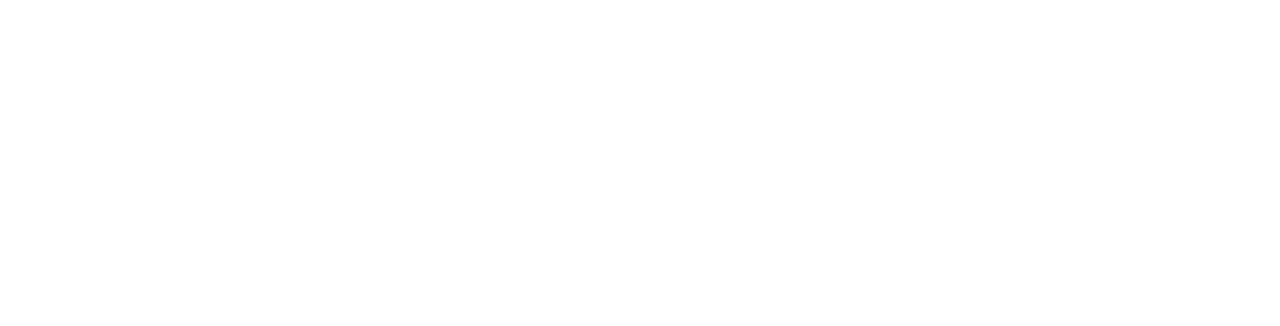
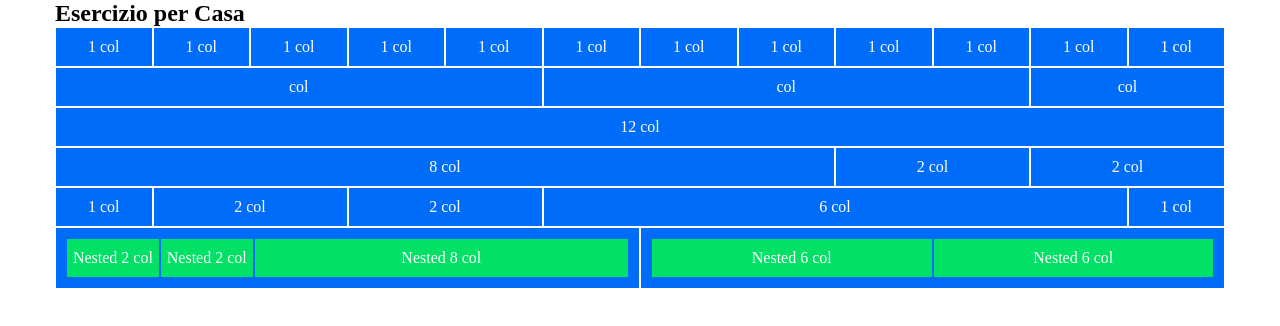
Before and after one commit to xgiuseppevetrano/html-css-12bool, a plain HTML site: page index.html in a window 1280 px wide. Drawn offline with Linux system fonts and the light colour scheme.

Commit message:
first part

```diff
--- a/css/12bool.css
+++ b/css/12bool.css
@@ -0,0 +1,133 @@
+/* RESET */
+* {
+    margin: 0;
+    padding: 0;
+    box-sizing: border-box;
+}
+
+/* CONTAINERS */
+.container {
+    max-width: 1170px;
+    margin: auto;
+}
+
+.row {
+    display: flex;
+    flex-wrap: wrap;
+}
+
+/* COLUMNS */
+.col {
+    flex-grow: 1;
+    flex-basis: 0;
+    max-width: 100%;
+}
+
+.col-1 {
+    flex: 0 0 calc(100% / 12 * 1);
+    max-width: calc(100% / 12 * 1);
+}
+
+.col-2 {
+    flex: 0 0 calc(100% / 12 * 2);
+    max-width: calc(100% / 12 * 2);
+}
+
+.col-3 {
+    flex: 0 0 calc(100% / 12 * 3);
+    max-width: calc(100% / 12 * 3);
+}
+
+.col-4 {
+    flex: 0 0 calc(100% / 12 * 4);
+    max-width: calc(100% / 12 * 4);
+}
+
+.col-5 {
+    flex: 0 0 calc(100% / 12 * 5);
+    max-width: calc(100% / 12 * 5);
+}
+
+.col-6 {
+    flex: 0 0 calc(100% / 12 * 6);
+    max-width: calc(100% / 12 * 6);
+}
+
+.col-7 {
+    flex: 0 0 calc(100% / 12 * 7);
+    max-width: calc(100% / 12 * 7);
+}
+
+.col-8 {
+    flex: 0 0 calc(100% / 12 * 8);
+    max-width: calc(100% / 12 * 8);
+}
+
+.col-9 {
+    flex: 0 0 calc(100% / 12 * 9);
+    max-width: calc(100% / 12 * 9);
+}
+
+.col-10 {
+    flex: 0 0 calc(100% / 12 * 10);
+    max-width: calc(100% / 12 * 10);
+}
+
+.col-11 {
+    flex: 0 0 calc(100% / 12 * 11);
+    max-width: calc(100% / 12 * 11);
+}
+
+.col-12 {
+    flex: 0 0 calc(100% / 12 * 12);
+    max-width: calc(100% / 12 * 12);
+}
+
+/* OFFSET */
+.col-offset-1 {
+    margin-left: calc(100% / 12 * 1);
+}
+
+.col-offset-2 {
+    margin-left: calc(100% / 12 * 2);
+}
+
+.col-offset-3 {
+    margin-left: calc(100% / 12 * 3);
+}
+
+.col-offset-4 {
+    margin-left: calc(100% / 12 * 4);
+}
+
+.col-offset-5 {
+    margin-left: calc(100% / 12 * 5);
+}
+
+.col-offset-6 {
+    margin-left: calc(100% / 12 * 6);
+}
+
+.col-offset-7 {
+    margin-left: calc(100% / 12 * 7);
+}
+
+.col-offset-8 {
+    margin-left: calc(100% / 12 * 8);
+}
+
+.col-offset-9 {
+    margin-left: calc(100% / 12 * 9);
+}
+
+.col-offset-10 {
+    margin-left: calc(100% / 12 * 10);
+}
+
+.col-offset-11 {
+    margin-left: calc(100% / 12 * 11);
+}
+
+.col-offset-12 {
+    margin-left: calc(100% / 12 * 12);
+}
--- a/css/style.css
+++ b/css/style.css
@@ -0,0 +1,24 @@
+[class*="col"] {
+    background-color: #006cfa;
+    border: 1px solid white;
+    min-height: 40px;
+    display: flex;
+    justify-content: center;
+    align-items: center;
+    color: #fff;
+}
+
+.col-nested {
+    padding: 10px;
+    display: block;
+}
+
+.nested {
+    background-color: #00e165;
+    border: 1px solid #006cfa;
+}
+
+.col {
+    min-height: 20px;
+    background-color: #fff;
+}
--- a/index.html
+++ b/index.html
@@ -10,6 +10,58 @@
         <link rel="stylesheet" href="css/style.css">
     </head>
     <body>
-
+        <div class="container">
+            <h2>Esercizio per Casa</h2>
+            <div class="row">
+                <div class="col-1">1 col</div>
+                <div class="col-1">1 col</div>
+                <div class="col-1">1 col</div>
+                <div class="col-1">1 col</div>
+                <div class="col-1">1 col</div>
+                <div class="col-1">1 col</div>
+                <div class="col-1">1 col</div>
+                <div class="col-1">1 col</div>
+                <div class="col-1">1 col</div>
+                <div class="col-1">1 col</div>
+                <div class="col-1">1 col</div>
+                <div class="col-1">1 col</div>
+            </div>
+            <div class="row">
+                <div class="col-5">col</div>
+                <div class="col-5">col</div>
+                <div class="col-2">col</div>
+            </div>
+            <div class="row">
+                <div class="col-12">12 col</div>
+            </div>
+            <div class="row">
+                <div class="col-8">8 col</div>
+                <div class="col-2">2 col</div>
+                <div class="col-2">2 col</div>
+            </div>
+            <div class="row">
+                <div class="col-1">1 col</div>
+                <div class="col-2">2 col</div>
+                <div class="col-2">2 col</div>
+                <div class="col-6">6 col</div>
+                <div class="col-1">1 col</div>
+            </div>
+            <div class="row">
+                <div class="col-6 col-nested">
+                    <div class="row">
+                        <div class="nested col-2">Nested 2 col</div>
+                        <div class="nested col-2">Nested 2 col</div>
+                        <div class="nested col-8">Nested 8 col</div>
+                    </div>
+                </div>
+                <div class="col-6 col-nested">
+                    <div class="row">
+                        <div class="nested col-6">Nested 6 col</div>
+                        <div class="nested col-6">Nested 6 col</div>
+                    </div>
+                </div>
+                <div class="col"></div>
+            </div>
+        </div>
     </body>
 </html>
```
